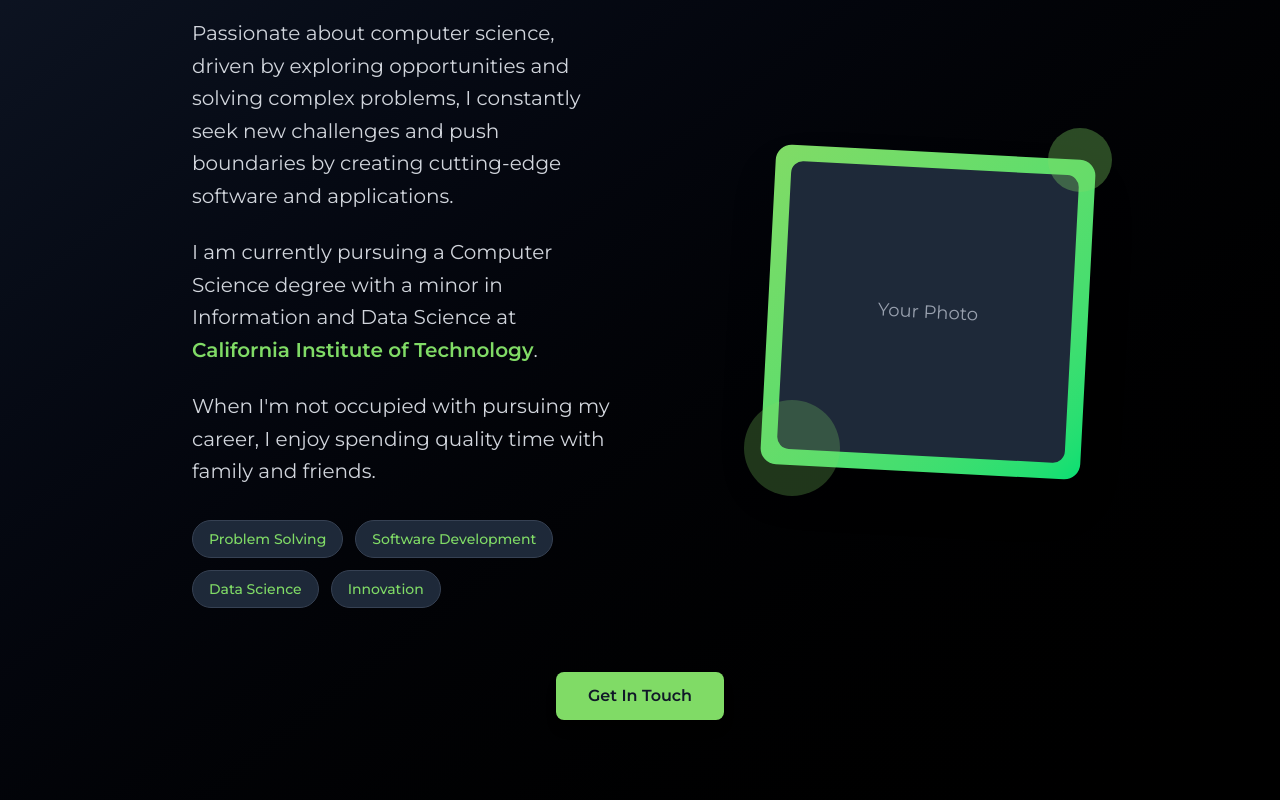
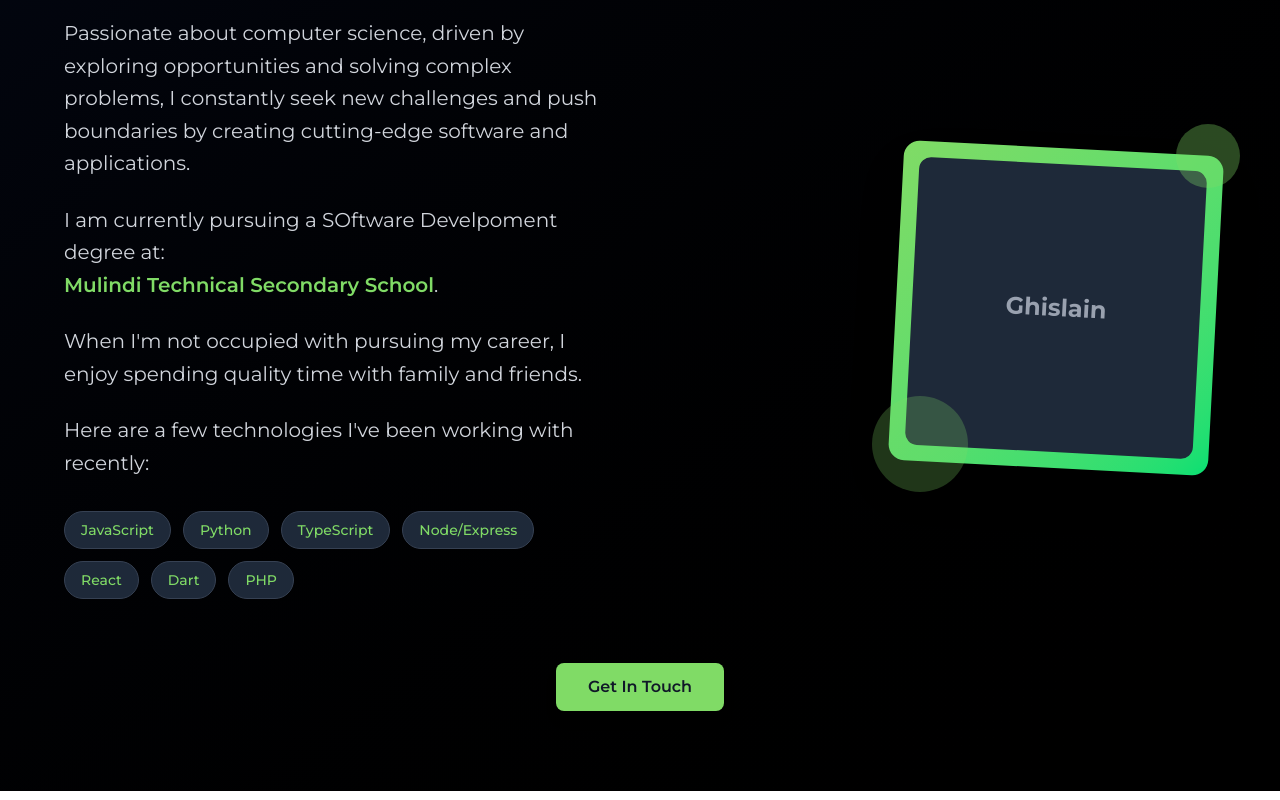
Before and after one commit to ghislainb-cracker/main-portfolio, a React (Vite) app: page / in a window 1280 px wide. Shown: the part 1003-1803 px from the top of the page. Built offline with nearby package versions, Linux system fonts and the light colour scheme.

Commit message:
16 commit

```diff
--- a/src/components/about-me.jsx
+++ b/src/components/about-me.jsx
@@ -2,8 +2,8 @@ import React from "react";
 
 export default function AboutMe() {
     return (
-        <section className="min-h-screen flex items-center justify-center bg-gradient-to-br from-gray-900 to-black py-20 px-6">
-            <div className="max-w-4xl mx-auto">
+        <section className="min-h-screen flex items-center justify-center bg-gradient-to-br from-gray-950 to-black py-20">
+            <div className="max-w-6xl mx-auto">
 
                 <div className="text-center mb-16">
                     <h1 className="text-5xl md:text-6xl font-bold text-white mb-4">
@@ -22,17 +22,20 @@ export default function AboutMe() {
                         </p>
 
                         <p className="text-lg md:text-xl text-gray-300 leading-relaxed">
-                            I am currently pursuing a Computer Science degree with a minor in Information and Data Science at
-                            <span className="text-[#80db66] font-semibold"> California Institute of Technology</span>.
+                            I am currently pursuing a SOftware Develpoment degree at: <br />
+                            <span className="text-[#80db66] font-semibold"> Mulindi Technical Secondary School</span>.
                         </p>
 
                         <p className="text-lg md:text-xl text-gray-300 leading-relaxed">
                             When I'm not occupied with pursuing my career, I enjoy spending quality time with family and friends.
                         </p>
 
+                        <p className="text-lg md:text-xl text-gray-300 leading-relaxed">
+                            Here are a few technologies I've been working with recently:
+                        </p>
 
                         <div className="flex flex-wrap gap-3 mt-8">
-                            {['Problem Solving', 'Software Development', 'Data Science', 'Innovation'].map((skill) => (
+                            {['JavaScript', 'Python', 'TypeScript', 'Node/Express', "React", "Dart", "PHP"].map((skill) => (
                                 <span
                                     key={skill}
                                     className="px-4 py-2 bg-gray-800 text-[#80db66] rounded-full text-sm font-medium border border-gray-700 hover:bg-gray-700 transition-colors duration-300"
@@ -49,7 +52,7 @@ export default function AboutMe() {
                             <div className="w-80 h-80 bg-gradient-to-br from-[#80db66] to-green-400 rounded-2xl shadow-2xl transform rotate-3 hover:rotate-0 transition-transform duration-500">
 
                                 <div className="absolute inset-4 bg-gray-800 rounded-xl flex items-center justify-center">
-                                    <span className="text-gray-400 text-lg">Your Photo</span>
+                                    <span className="text-gray-400 text-2xl font-bold">Ghislain</span>
                                 </div>
                             </div>
                             <div className="absolute -bottom-6 -left-6 w-24 h-24 bg-[#80db66] rounded-full opacity-20 animate-pulse"></div>
```
Also changed, not shown: src/components/projects.jsx (added).
